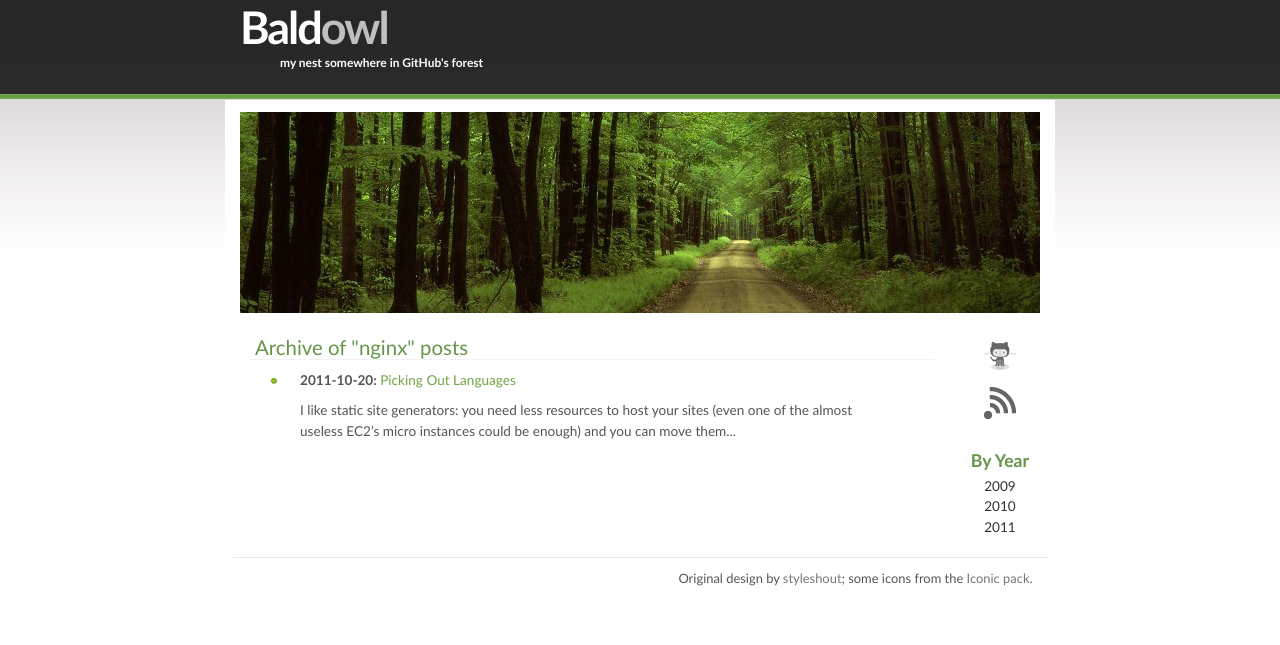
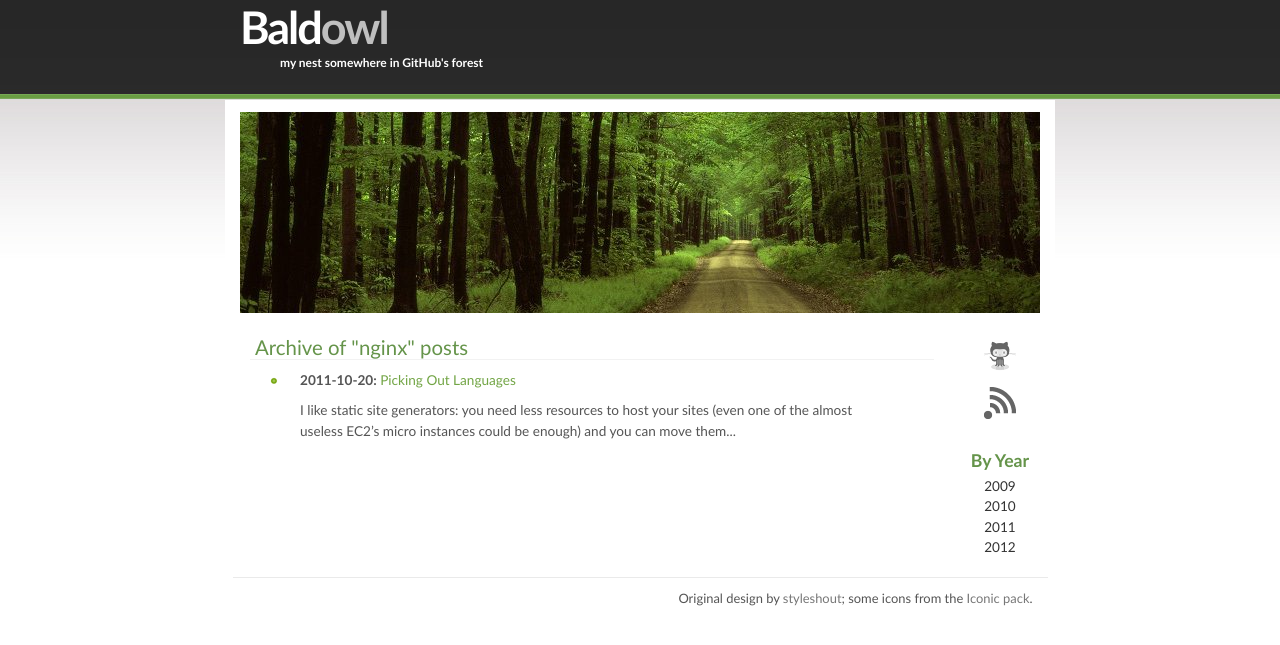
Before and after one commit to baldowl/baldowl.github.com, a Jekyll site: the page built from archives/tags/nginx/index.html, in a window 1280 px wide. Shown: the top 645 px of the page. Built offline with Jekyll 4.4.1, drawn with Linux system fonts in a browser that asks for light colours.

Commit message:
Added 2012 archive.

```diff
--- a/_includes/year_list.html
+++ b/_includes/year_list.html
@@ -6,5 +6,6 @@
     <li><a href="/archives/years/2009">2009</a></li>
     <li><a href="/archives/years/2010">2010</a></li>
     <li><a href="/archives/years/2011">2011</a></li>
+    <li><a href="/archives/years/2012">2012</a></li>
   </ul>
 </nav>
--- /dev/null
+++ b/archives/years/2012/index.html
@@ -0,0 +1,6 @@
+---
+layout: default
+title: Archive of 2012 posts
+---
+{% assign archive_year = '2012' %}
+{% include year.html %}
```
